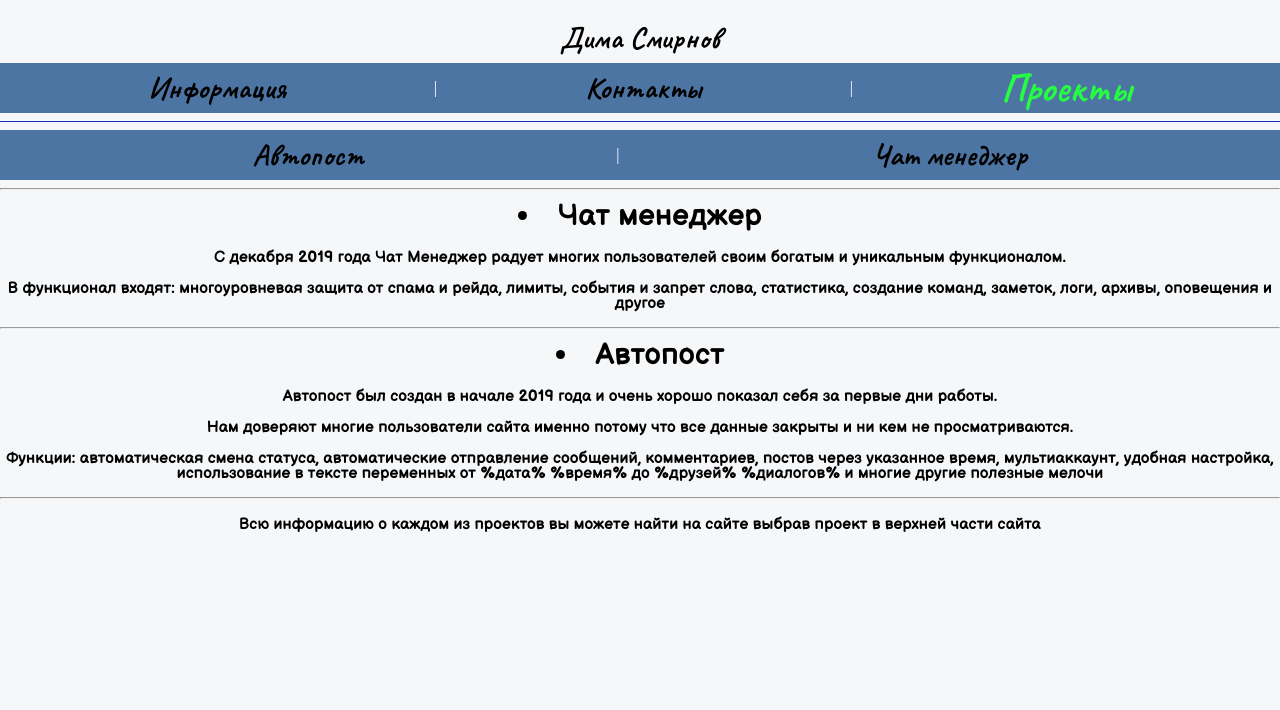
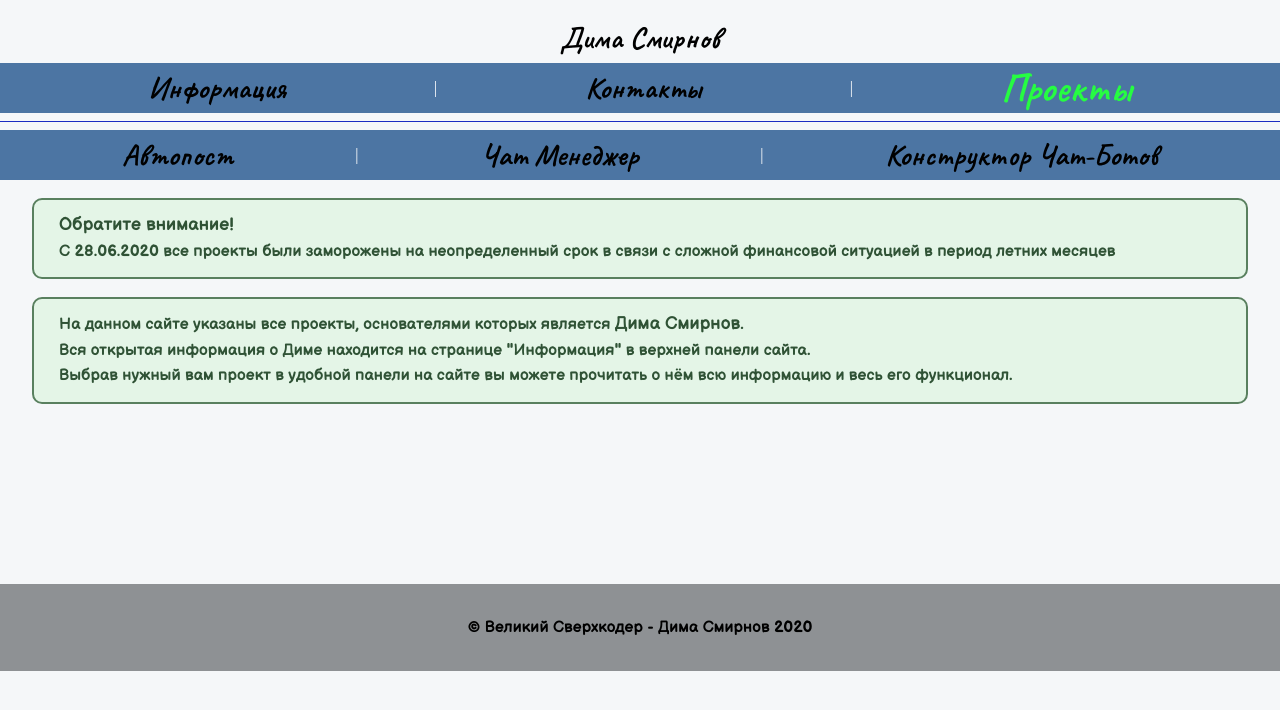
Before and after one commit to smirnov-dima/coder, a plain HTML site: page projects.html in a window 1280 px wide. Drawn offline with Linux system fonts and the light colour scheme.

Commit message:
Add files via upload

```diff
--- a/projects.html
+++ b/projects.html
@@ -84,19 +84,17 @@
 
         <header class="hdr1">
             <a href="autopost.html" class="">Автопост</a> |
-            <a href="cm.html" class="">Чат менеджер</a>
+            <a href="cm.html" class="">Чат Менеджер</a> |
+            <a href="botkits.html" class="">Конструктор Чат-Ботов</a>
         </header>
-        <hr>
 
-        <li>Чат менеджер</li>
-        <div class="mn"><p>С декабря 2019 года Чат Менеджер радует многих пользователей своим богатым и уникальным функционалом.<p>В функционал входят: многоуровневая защита от спама и рейда, лимиты, события и запрет слова, статистика, создание команд, заметок, логи, архивы, оповещения и другое</p></div>
-        <hr>
-        <li>Автопост</li>
-        <div class="mn"><p>Автопост был создан в начале 2019 года и очень хорошо показал себя за первые дни работы.<p>Нам доверяют многие пользователи сайта именно потому что все данные закрыты и ни кем не просматриваются.<p>Функции: автоматическая смена статуса, автоматические отправление сообщений, комментариев, постов через указанное время, мультиаккаунт, удобная настройка, использование в тексте переменных от %дата% %время% до %друзей% %диалогов% и многие другие полезные мелочи</p></div>
-        <hr>
+        <br><div class="wrapz"><div><p><b font-size="18px">Обратите внимание!</b></p><p>С 28.06.2020 все проекты были заморожены на неопределенный срок в связи с сложной финансовой ситуацией в период летних месяцев</p></div> </div>
+
+        	<br>
+        <div class="wrapz"><div><p>На данном сайте указаны все проекты, основателями которых является <b>Дима Смирнов</b>.<p>Вся открытая информация о Диме находится на странице "Информация" в верхней панели сайта.<p>Выбрав нужный вам проект в удобной панели на сайте вы можете прочитать о нём всю информацию и весь его функционал.</p></div> </div>
 
 
-       <p>Всю информацию о каждом из проектов вы можете найти на сайте выбрав проект в верхней части сайта</p>
-
+        	<br><br><br><br><br><br><br><br><br><br>
+        <div class="niz"> <br><p>&copy; Великий Сверхкодер - Дима Смирнов 2020</p><br> </div>
     </body>
 </html>
```
